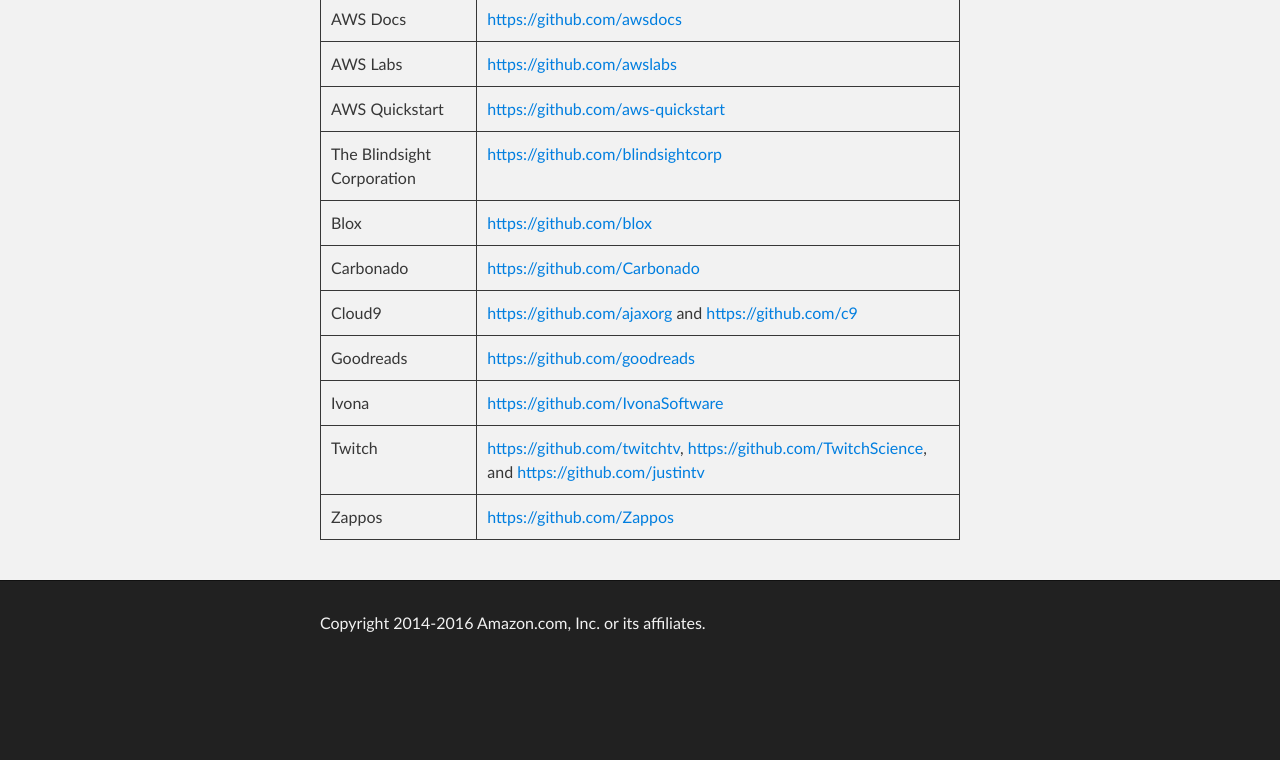
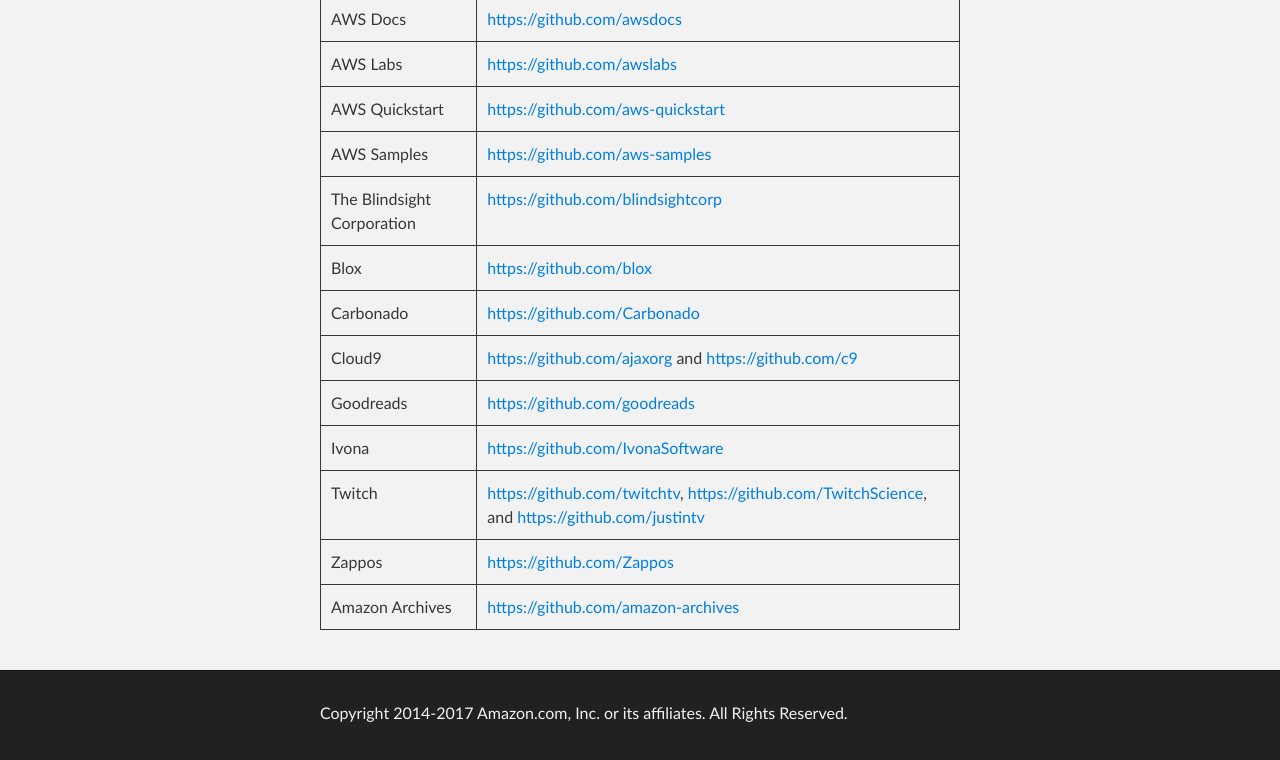
Before and after one commit to salewski/amzn.github.io, a plain HTML site: page index.html in a window 1280 px wide. Shown: the part 347-1107 px from the top of the page. Before the commit the page ends 1017 px from the top, so only its background shows below. Drawn offline with Linux system fonts and the light colour scheme.

Commit message:
Adding aws-samples and amazon-archives

```diff
--- a/index.html
+++ b/index.html
@@ -1,5 +1,4 @@
 <!DOCTYPE html>
-<!--   Copyright 2014 Amazon.com, Inc. or its affiliates. All Rights Reserved. -->
 <html>
 
   <head>
@@ -56,6 +55,10 @@
             <td><a href="https://github.com/aws-quickstart">https://github.com/aws-quickstart</a></td>
           </tr>
           <tr>
+            <td>AWS Samples</td>
+            <td><a href="https://github.com/aws-samples">https://github.com/aws-samples</a></td>
+          </tr>
+          <tr>
             <td>The Blindsight Corporation</td>
             <td><a href="https://github.com/blindsightcorp">https://github.com/blindsightcorp</a></td>
           </tr>
@@ -87,13 +90,17 @@
             <td>Zappos</td>
             <td><a href="https://github.com/Zappos">https://github.com/Zappos</a></td>
           </tr>
+          <tr>
+            <td>Amazon Archives</td>
+            <td><a href="https://github.com/amazon-archives">https://github.com/amazon-archives</a></td>
+          </tr>
         </table>
       </section>
     </div>
 
     <div id="footer_wrap" class="outer">
       <footer class="inner">
-        <p>Copyright 2014-2016 Amazon.com, Inc. or its affiliates. </p>
+        <p>Copyright 2014-2017 Amazon.com, Inc. or its affiliates. All Rights Reserved.</p>
       </footer>
     </div>
 
```
